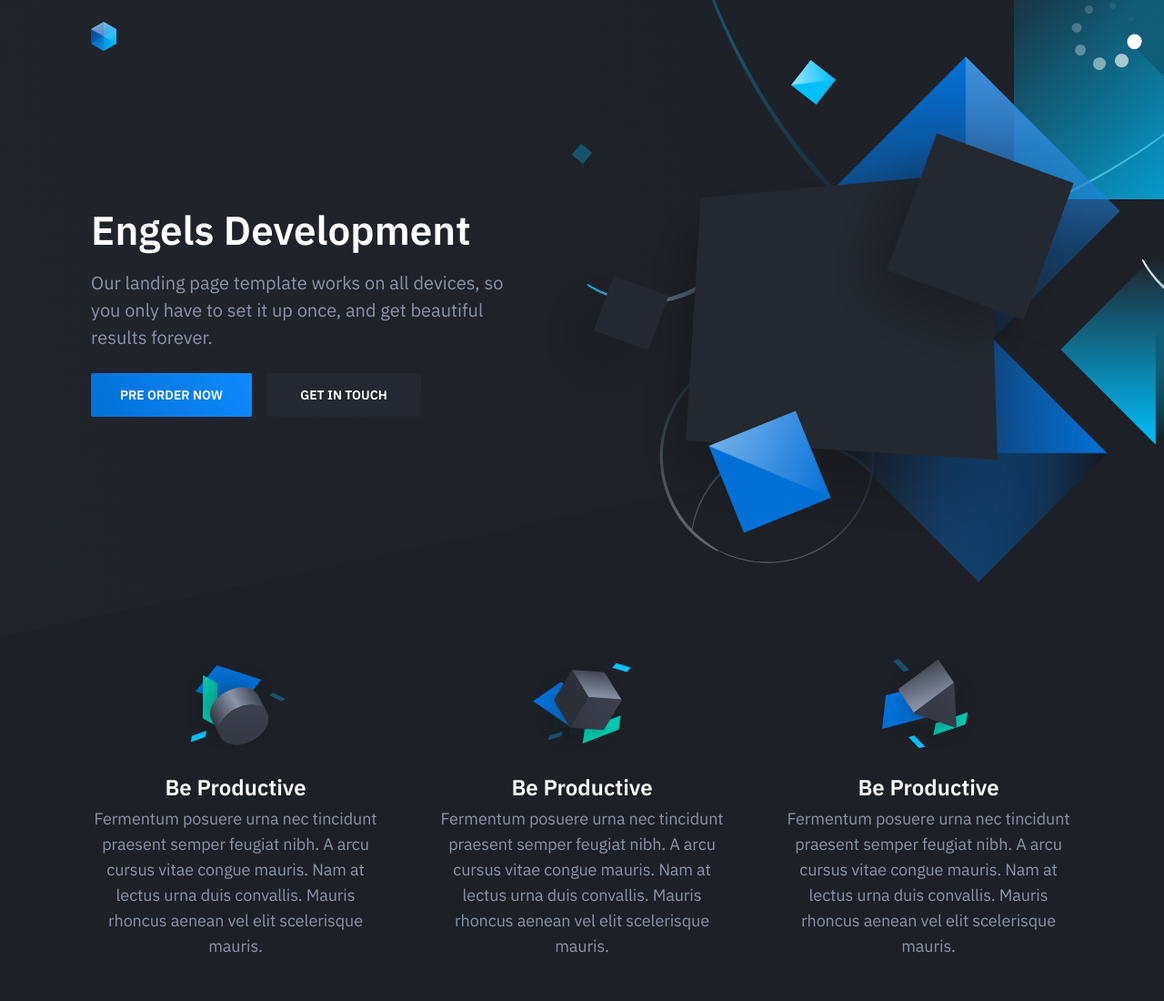
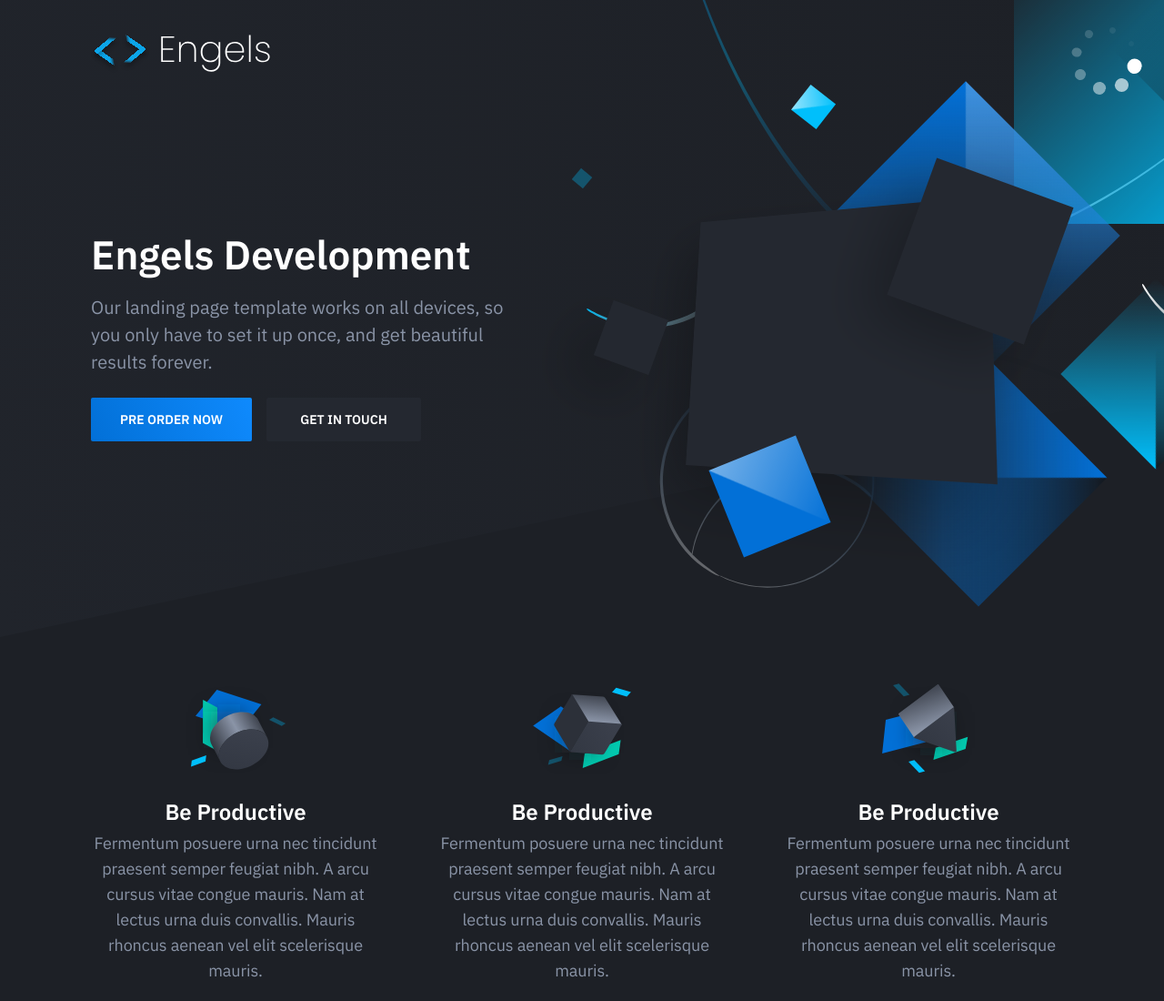
Before and after one commit to JoyceTimothyEngels/solid, a website: page index.html in a window 1280 px wide. Shown: the top 1100 px of the page at 91% size. Drawn offline with nearby package versions, Linux system fonts and the light colour scheme.

Commit message:
Update index.html

```diff
--- a/index.html
+++ b/index.html
@@ -18,7 +18,7 @@
                     <div class="brand header-brand">
                         <h1 class="m-0">
 							<a href="#">
-								<img class="header-logo-image" src="dist/images/logo.svg" alt="Logo">
+								<img class="header-logo-image" src="src/images/logo.svg" alt="Logo">
                             </a>
                         </h1>
                     </div>
```
